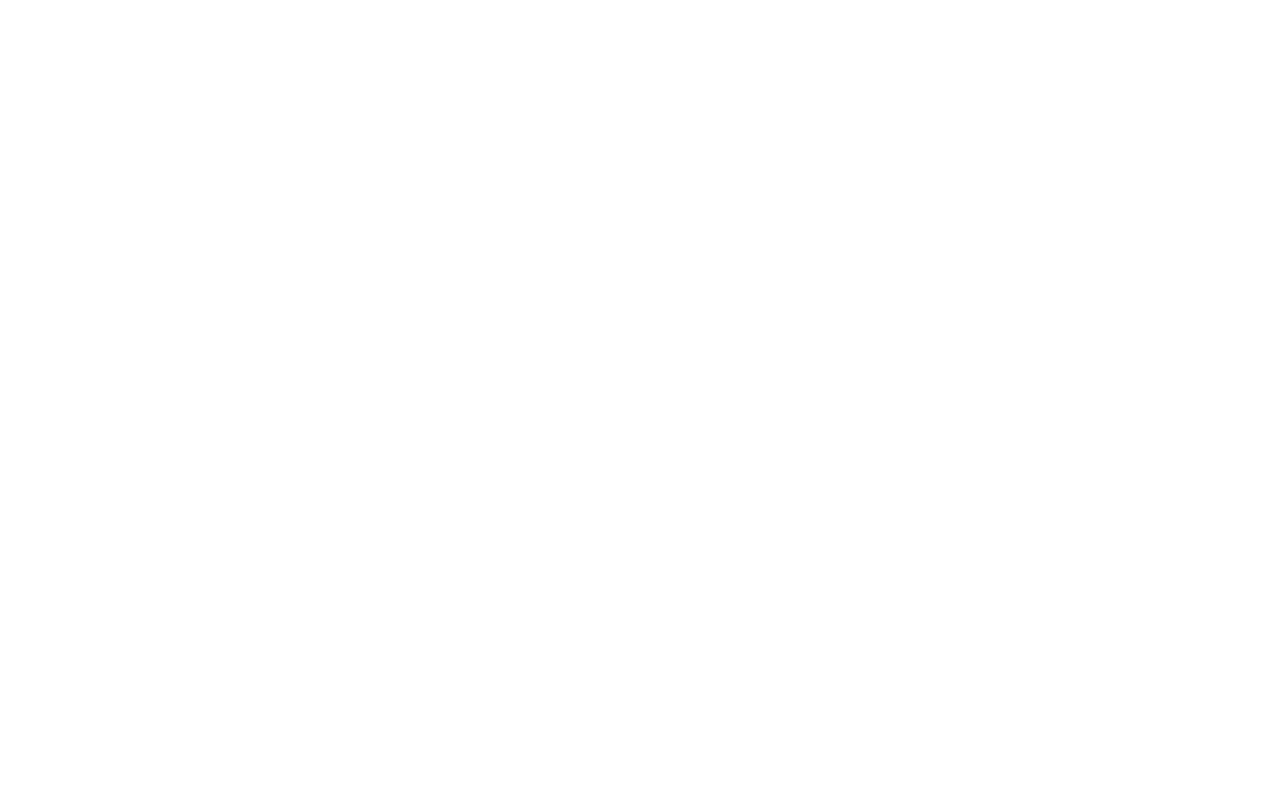
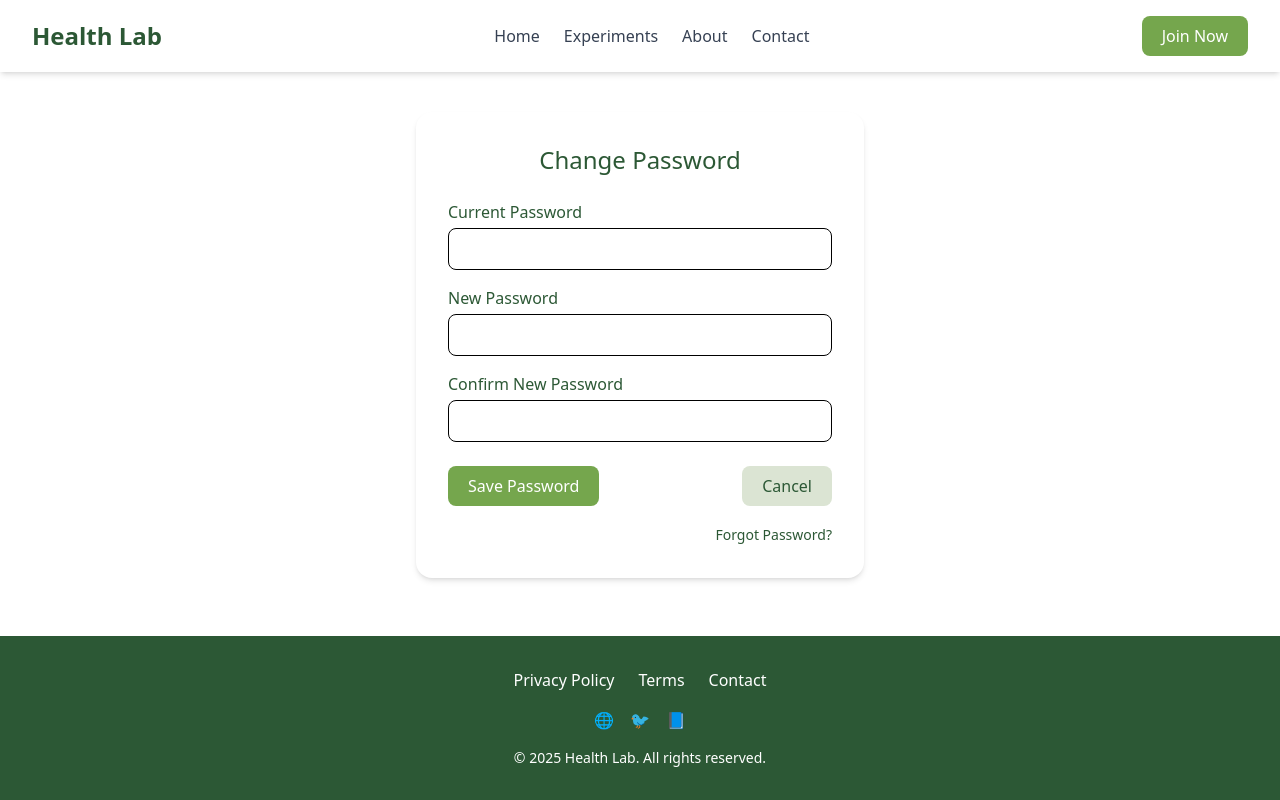
Before and after one commit to UchihaKiller1/HealthLab, a React (Vite) app in the folder frontend/: page /change-password in a window 1280 px wide. Before the commit this address had no page. Built offline with nearby package versions, Linux system fonts and the light colour scheme; a web font is replaced by a local one.

Commit message:
change password page done

```diff
--- a/frontend/src/App.jsx
+++ b/frontend/src/App.jsx
@@ -4,6 +4,7 @@
 import Login from "./pages/user/login";
 import Profile from "./pages/user/Profile";
 import EditProfile from "./pages/user/EditProfile";
+import ChangePasswordPage from "./pages/user/ChangePasswordPage";
 
 function App() {
   return (
@@ -20,6 +21,10 @@
           path="/edit-profile"
           element={<EditProfile></EditProfile>}
         ></Route>
+        <Route
+          path="/change-password"
+          element={<ChangePasswordPage></ChangePasswordPage>}
+        ></Route>
       </Routes>
     </BrowserRouter>
   );
--- /dev/null
+++ b/frontend/src/pages/user/ChangePasswordPage.jsx
@@ -0,0 +1,15 @@
+import Navbar from "./component/Navbar";
+import ChangePasswordForm from "./component/form/ChangePasswordForm";
+import Footer from "./component/Footer";
+
+export default function ChangePasswordPage() {
+  return (
+    <div className="min-h-screen flex flex-col">
+      <Navbar />
+      <main className="flex-grow">
+        <ChangePasswordForm />
+      </main>
+      <Footer />
+    </div>
+  );
+}
--- a/frontend/src/pages/user/EditProfile.jsx
+++ b/frontend/src/pages/user/EditProfile.jsx
@@ -1,6 +1,6 @@
 import React from "react";
 import Navbar from "./component/Navbar";
-import EditProfileForm from "./component/EditProfileForm";
+import EditProfileForm from "./component/form/EditProfileForm";
 import Footer from "./component/Footer";
 
 const EditProfile = () => {
--- a/frontend/src/pages/user/component/ProfileHeader.jsx
+++ b/frontend/src/pages/user/component/ProfileHeader.jsx
@@ -14,9 +14,11 @@
         Enthusiast in cloud-based health experiments. Tracking sleep, fitness,
         and nutrition.
       </p>
-      <button className="mt-4 bg-[#75A64D] text-white px-6 py-2 rounded-lg hover:bg-[#2C5835] transition">
-        Edit Profile
-      </button>
+      <a href="/edit-profile">
+        <button className="mt-4 bg-[#75A64D] text-white px-6 py-2 rounded-lg hover:bg-[#2C5835] transition">
+          Edit Profile
+        </button>
+      </a>
     </section>
   );
 };
--- /dev/null
+++ b/frontend/src/pages/user/component/form/ChangePasswordForm.jsx
@@ -0,0 +1,123 @@
+import { useState } from "react";
+
+export default function ChangePasswordForm() {
+  const [formData, setFormData] = useState({
+    currentPassword: "",
+    newPassword: "",
+    confirmPassword: "",
+  });
+
+  const [error, setError] = useState("");
+  const [strength, setStrength] = useState("");
+
+  const handleChange = (e) => {
+    const { name, value } = e.target;
+    setFormData({ ...formData, [name]: value });
+
+    // Password strength check
+    if (name === "newPassword") {
+      if (value.length < 6) setStrength("Weak");
+      else if (value.length < 10) setStrength("Medium");
+      else setStrength("Strong");
+    }
+  };
+
+  const handleSubmit = (e) => {
+    e.preventDefault();
+    if (formData.newPassword !== formData.confirmPassword) {
+      setError("Passwords do not match.");
+      return;
+    }
+    setError("");
+    alert("Password updated successfully!");
+  };
+
+  return (
+    <div className="max-w-md mx-auto bg-white p-8 rounded-2xl shadow-md mt-10">
+      <h2 className="font-champBlack text-2xl text-[#2C5835] mb-6 text-center">
+        Change Password
+      </h2>
+
+      <form className="space-y-4 font-dmSans" onSubmit={handleSubmit}>
+        {/* Current Password */}
+        <div>
+          <label className="block text-[#2C5835] mb-1">Current Password</label>
+          <input
+            type="password"
+            name="currentPassword"
+            value={formData.currentPassword}
+            onChange={handleChange}
+            className="w-full px-4 py-2 border rounded-lg focus:outline-none focus:ring-2 focus:ring-[#2C5835]"
+          />
+        </div>
+
+        {/* New Password */}
+        <div>
+          <label className="block text-[#2C5835] mb-1">New Password</label>
+          <input
+            type="password"
+            name="newPassword"
+            value={formData.newPassword}
+            onChange={handleChange}
+            className="w-full px-4 py-2 border rounded-lg focus:outline-none focus:ring-2 focus:ring-[#2C5835]"
+          />
+          {strength && (
+            <p
+              className={`text-sm mt-1 ${
+                strength === "Weak"
+                  ? "text-red-500"
+                  : strength === "Medium"
+                  ? "text-yellow-600"
+                  : "text-green-600"
+              }`}
+            >
+              Strength: {strength}
+            </p>
+          )}
+        </div>
+
+        {/* Confirm Password */}
+        <div>
+          <label className="block text-[#2C5835] mb-1">
+            Confirm New Password
+          </label>
+          <input
+            type="password"
+            name="confirmPassword"
+            value={formData.confirmPassword}
+            onChange={handleChange}
+            className="w-full px-4 py-2 border rounded-lg focus:outline-none focus:ring-2 focus:ring-[#2C5835]"
+          />
+        </div>
+
+        {error && <p className="text-red-500 text-sm">{error}</p>}
+
+        {/* Buttons */}
+        <div className="flex items-center justify-between mt-6">
+          <button
+            type="submit"
+            className="bg-[#75A64D] text-white px-5 py-2 rounded-lg hover:bg-[#2C5835] transition"
+          >
+            Save Password
+          </button>
+          <button
+            type="button"
+            className="bg-[#DBE4D3] text-[#2C5835] px-5 py-2 rounded-lg hover:bg-[#c5d3bb] transition"
+          >
+            Cancel
+          </button>
+        </div>
+
+        {/* Forgot Password */}
+        <div className="text-right mt-4">
+          <a
+            href="/forgot-password"
+            className="text-sm text-[#2C5835] hover:underline"
+          >
+            Forgot Password?
+          </a>
+        </div>
+      </form>
+    </div>
+  );
+}
```
Also changed, not shown: frontend/src/pages/user/component/form/EditProfileForm.jsx (renamed from frontend/src/pages/user/component/EditProfileForm.jsx).
